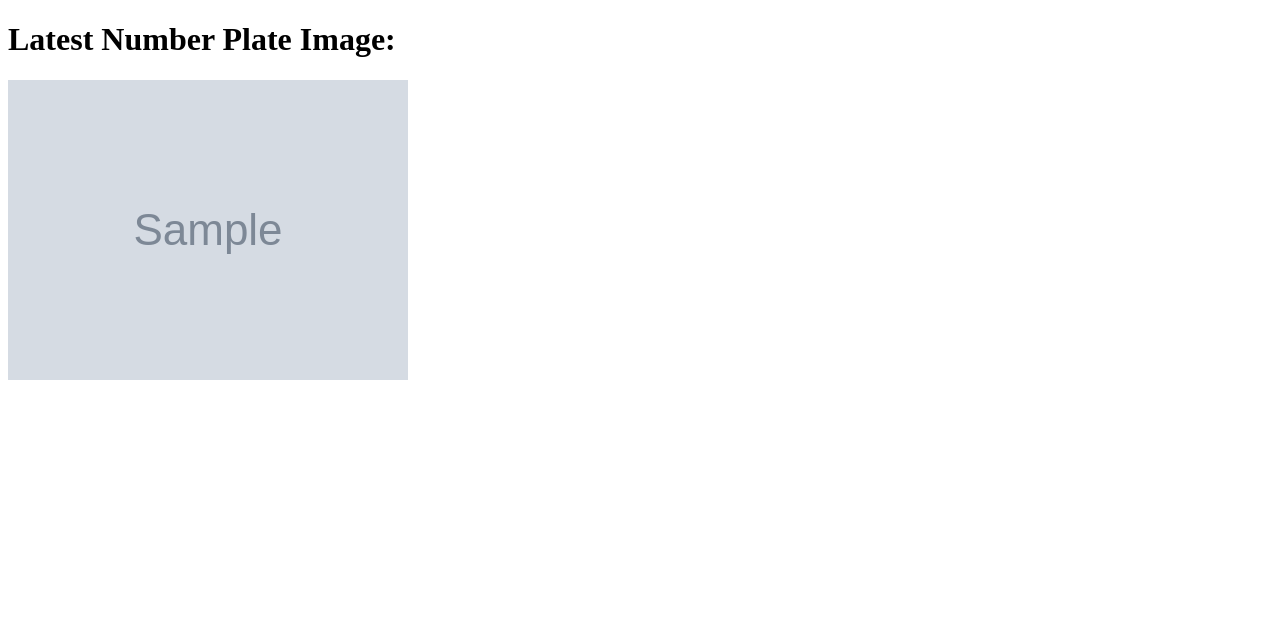
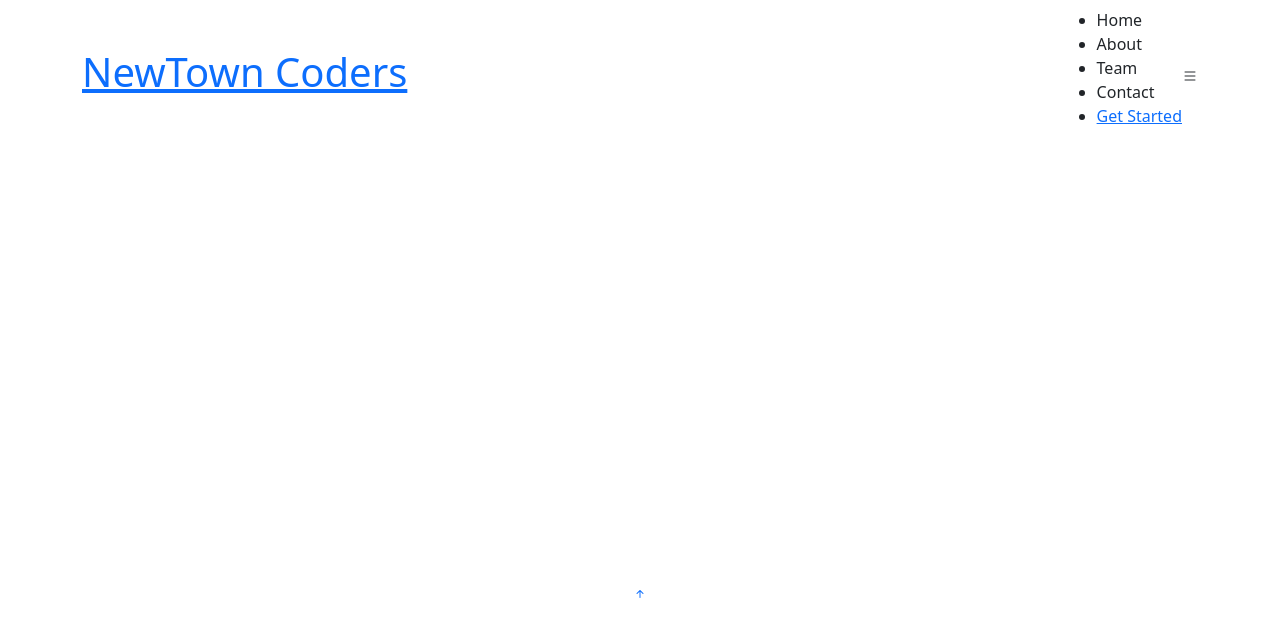
Before and after one commit to sumitsrivastava069/RH_Display_Numberplate, a Flask app: template templates/images/latest_image.html in a window 1280 px wide. Shown: the top 637 px of the page. Run offline with Flask 3, Linux system fonts and the light colour scheme; the template is opened without the code that fills it: most values are stand-ins (such as "Sample title", 1, 10 or a date in 2020); grey boxes marked "Sample" are stand-in pictures; some libraries are stand-ins or nearby versions.

Commit message:
Update latest_image.html

```diff
--- a/templates/images/latest_image.html
+++ b/templates/images/latest_image.html
@@ -1,10 +1,135 @@
 <!DOCTYPE html>
-<html>
+<html lang="en">
+
 <head>
-    <title>Number Plate Image</title>
-</head>
+  <meta charset="utf-8">
+  <meta content="width=device-width, initial-scale=1.0" name="viewport">
+
+  <title>Intelligent Vehicle Pass</title>
+  <meta content="" name="description">
+  <meta content="" name="keywords">
+
+  <!-- Favicons -->
+  <link href="{{ url_for('static', filename='assets/img/favicon.png') }}" rel="icon">
+  <link href="{{ url_for('static', filename='assets/img/apple-touch-icon.png') }}" rel="apple-touch-icon">
+
+  <!-- Google Fonts -->
+  <link href="https://fonts.googleapis.com/css?family=Open+Sans:300,300i,400,400i,600,600i,700,700i|Jost:300,300i,400,400i,500,500i,600,600i,700,700i|Poppins:300,300i,400,400i,500,500i,600,600i,700,700i" rel="stylesheet">
+
+  <!-- Vendor CSS Files -->
+  <link href="{{ url_for('static', filename='assets/vendor/aos/aos.css') }}" rel="stylesheet">
+  <link href="{{ url_for('static', filename='assets/vendor/bootstrap/css/bootstrap.min.css') }}" rel="stylesheet">
+  <link href="{{ url_for('static', filename='assets/vendor/bootstrap-icons/bootstrap-icons.css') }}" rel="stylesheet">
+  <link href="{{ url_for('static', filename='assets/vendor/boxicons/css/boxicons.min.css') }}" rel="stylesheet">
+  <link href="{{ url_for('static', filename='assets/vendor/glightbox/css/glightbox.min.css') }}" rel="stylesheet">
+  <link href="{{ url_for('static', filename='assets/vendor/remixicon/remixicon.css') }}" rel="stylesheet">
+  <link href="{{ url_for('static', filename='assets/vendor/swiper/swiper-bundle.min.css') }}" rel="stylesheet">
+
+  <!-- Template Main CSS File -->
+  <link href="{{ url_for('static', filename='assets/css/style.css') }}" rel="stylesheet">
+
+ </head>
+
 <body>
-    <h1>Latest Number Plate Image:</h1>
-    <img src="{{ image_path }}" alt="Number Plate Image">
+
+  <!-- ======= Header ======= -->
+  <header id="header" class="fixed-top">
+    <div class="container d-flex align-items-center">
+
+      <h1 class="logo me-auto"><a href="index.html">NewTown Coders</a></h1>
+      <!-- Uncomment below if you prefer to use an image logo -->
+      <!-- <a href="index.html" class="logo me-auto"><img src="{{ url_for('static', filename='assets/img/logo.png') }}" alt="" class="img-fluid"></a>-->
+
+      <nav id="navbar" class="navbar">
+        <ul>
+          <li><a class="nav-link scrollto active" href="#hero">Home</a></li>
+          <li><a class="nav-link scrollto" href="#about">About</a></li>
+          <li><a class="nav-link scrollto" href="#team">Team</a></li>
+          <li><a class="nav-link scrollto" href="#contact">Contact</a></li>
+          <li><a class="getstarted scrollto" href="#about">Get Started</a></li>
+        </ul>
+        <i class="bi bi-list mobile-nav-toggle"></i>
+      </nav><!-- .navbar -->
+
+    </div>
+  </header><!-- End Header -->
+
+  <section id="hero" class="d-flex align-items-center">
+
+    <div class="container">
+      <div class="row">
+        <div class="col-lg-6 d-flex flex-column justify-content-center pt-4 pt-lg-0 order-2 order-lg-1" data-aos="fade-up" data-aos-delay="200">
+          <h1>Latest Capture Image</h1>
+          <h2>Scanning the vehicle for society clearance certificate</h2>
+          <div class="d-flex justify-content-center justify-content-lg-start">
+
+          </div>
+        </div>
+        <div class="col-lg-6 order-1 order-lg-2 hero-img" data-aos="zoom-in" data-aos-delay="200">
+          <img src="{{ url_for('static', filename=entry.image_path) }}" class="img-fluid animated" alt="">
+        </div>
+      </div>
+    </div>
+
+  </section>
+
+
+    <!-- ======= Why Us Section ======= -->
+    <section id="why-us" class="why-us section-bg">
+      <div class="container-fluid" data-aos="fade-up">
+
+        <div class="row">
+
+            <div class="col-lg-6 d-flex flex-column justify-content-center pt-4 pt-lg-0 order-2 order-lg-1" data-aos="fade-up" data-aos-delay="200">
+                <h1>Vehicle Number Plate</h1>
+                <h2>Fetching the result of the scanned license plate  {{ entry.number_plate }}</h2>
+                <div class="d-flex justify-content-center justify-content-lg-start"></div>
+            </div>
+
+
+
+
+      </div>
+    </section><!-- End Why Us Section -->
+
+
+
+      <section id="hero" class="d-flex align-items-center">
+
+        <div class="container">
+          <div class="row">
+            <div class="col-lg-6 d-flex flex-column justify-content-center pt-4 pt-lg-0 order-2 order-lg-1" data-aos="fade-up" data-aos-delay="200">
+              <h1>Time Stamp</h1>
+              <h2>Capture time of the vehicle arrival {{ entry.date_time }} </h2>
+              <div class="d-flex justify-content-center justify-content-lg-start">
+
+              </div>
+            </div>
+            <div class="col-lg-6 order-1 order-lg-2 hero-img" data-aos="zoom-in" data-aos-delay="200">
+            </div>
+          </div>
+        </div>
+
+      </section>
+
+
+
+
+  <div id="preloader"></div>
+  <a href="#" class="back-to-top d-flex align-items-center justify-content-center"><i class="bi bi-arrow-up-short"></i></a>
+
+  <!-- Vendor JS Files -->
+  <script src="{{ url_for('static', filename='assets/vendor/aos/aos.js') }}"></script>
+  <script src="{{ url_for('static', filename='assets/vendor/bootstrap/js/bootstrap.bundle.min.js') }}"></script>
+  <script src="{{ url_for('static', filename='assets/vendor/glightbox/js/glightbox.min.js') }}"></script>
+  <script src="{{ url_for('static', filename='assets/vendor/isotope-layout/isotope.pkgd.min.js') }}"></script>
+  <script src="{{ url_for('static', filename='assets/vendor/swiper/swiper-bundle.min.js') }}"></script>
+  <script src="{{ url_for('static', filename='assets/vendor/waypoints/noframework.waypoints.js') }}"></script>
+  <script src="{{ url_for('static', filename='assets/vendor/php-email-form/validate.js') }}"></script>
+
+  <!-- Template Main JS File -->
+  <script src="{{ url_for('static', filename='assets/js/main.js') }}"></script>
+
 </body>
+
 </html>
```
